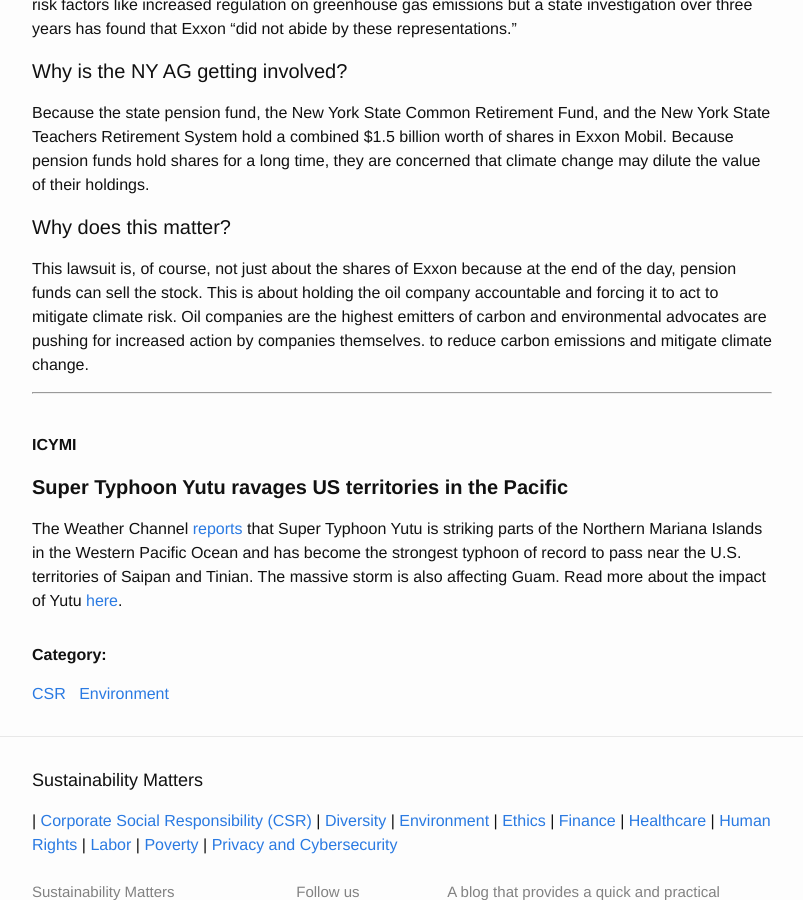
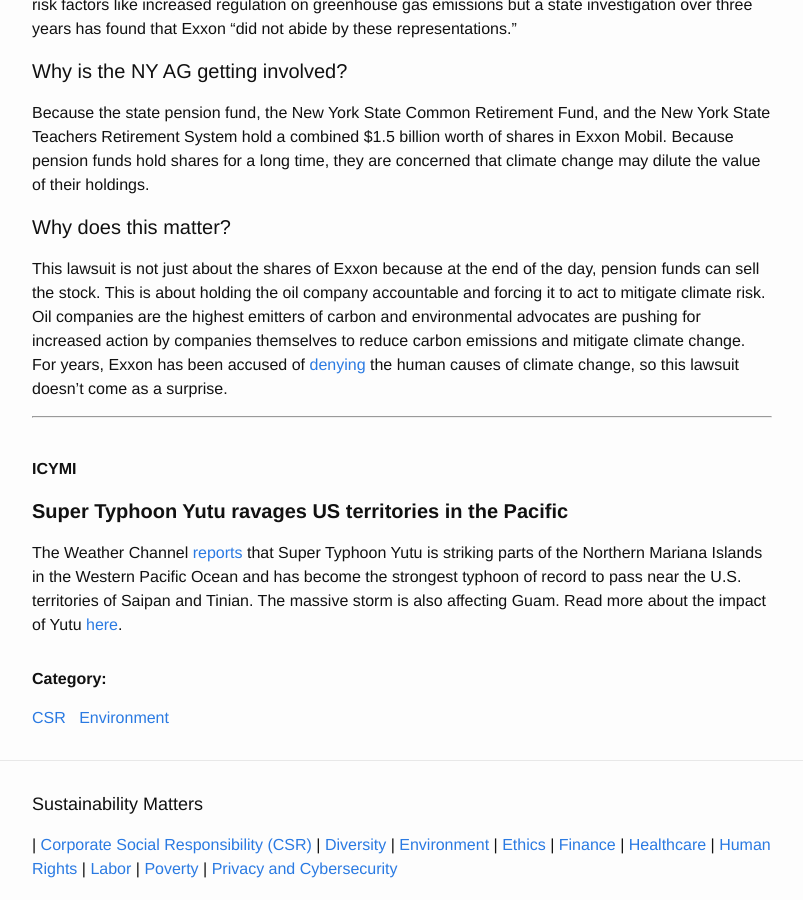
Before and after one commit to Sparkleleuk/Sustainability_Matters, a Jekyll site: the page built from _posts/2018-10-24-exxon-NY.markdown, in a window 1280 px wide and 900 px high, scrolled down 503 px. Shown: the whole window, without its empty margins (238-1041 px from the left). Built offline with Jekyll 4.4.1, drawn with Linux system fonts in a browser that asks for light colours.

Commit message:
fix post

```diff
--- a/_posts/2018-10-24-exxon-NY.markdown
+++ b/_posts/2018-10-24-exxon-NY.markdown
@@ -19,7 +19,7 @@ Because the state pension fund, the New York State Common Retirement Fund, and t
 
 #### Why does this matter?
 
-This lawsuit is, of course, not just about the shares of Exxon because at the end of the day, pension funds can sell the stock. This is about holding the oil company accountable and forcing it to act to mitigate climate risk. Oil companies are the highest emitters of carbon and environmental advocates are pushing for increased action by companies themselves. to reduce carbon emissions and mitigate climate change.
+This lawsuit is not just about the shares of Exxon because at the end of the day, pension funds can sell the stock. This is about holding the oil company accountable and forcing it to act to mitigate climate risk. Oil companies are the highest emitters of carbon and environmental advocates are pushing for increased action by companies themselves to reduce carbon emissions and mitigate climate change. For years, Exxon has been accused of <a href="https://www.greenpeace.org/usa/global-warming/exxon-and-the-oil-industry-knew-about-climate-change/exxons-climate-denial-history-a-timeline/" target="_blank">denying</a> the human causes of climate change, so this lawsuit doesn't come as a surprise.
 
 * * *
 <br />
```
